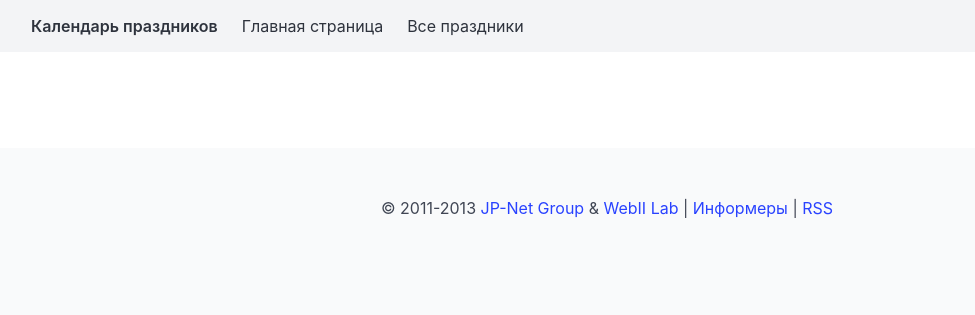
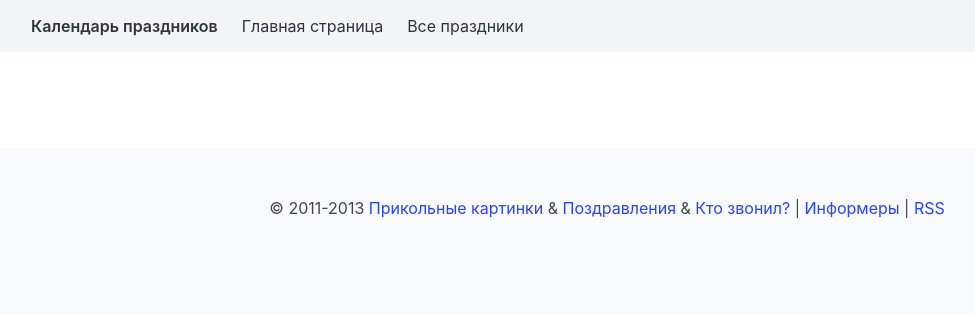
Before and after one commit to pi11/calend, a Django app: page /c/all/ in a window 1280 px wide. Shown: the top 315 px of the page, without its empty margins (33-1008 px from the left). Run offline with Django 5.2, Linux system fonts and the light colour scheme; data that the repository does not hold is empty.

Commit message:
Fix links

```diff
--- a/cal/templates/all_holydays.html
+++ b/cal/templates/all_holydays.html
@@ -2,4 +2,4 @@
 
 {% block main %}
 {% include "list.html" %}
-  {% endblock %}
+{% endblock %}
--- a/cal/templates/base.html
+++ b/cal/templates/base.html
@@ -42,7 +42,7 @@
 	  <div class="container">
 	    <div class="content has-text-centered">
 	      {% block footer %}
-						&copy; 2011-2013 <a href="http://jp-net.ru/">JP-Net Group</a> &amp; <a href="http://webii.ru/">WebII Lab</a>
+	      &copy; 2011-2013 <a href="https://jpg-1.com/">Прикольные картинки</a> &amp; <a href="https://stost.ru/">Поздравления</a> &amp; <a href="https://kto.zvonil.tel/">Кто звонил?</a>
 	      | <a href="{% url 'informers_list' %}">Информеры</a> | <a href="{% url 'rss' %}">RSS</a>
 	      {% endblock %}
 	    </div>
```
Lines whose indentation alone changed are shown as unchanged.
